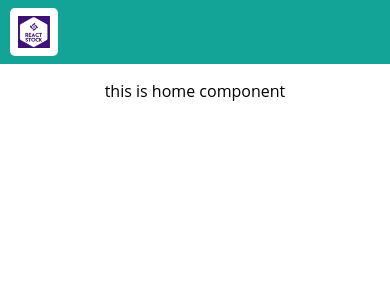
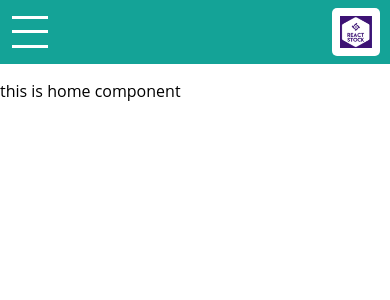
Before and after one commit to lishenyu16/react-stockmarket, a React (Create React App) app in the folder stock-market/: page /#/ in a window 390 px wide. Shown: the top 300 px of the page. Built offline with nearby package versions, Linux system fonts and the light colour scheme.

Commit message:
add backdrop sidedrawer, responsive layout

```diff
--- a/stock-market/src/App.css
+++ /dev/null
@@ -1,3 +0,0 @@
-.App {
-  text-align: center;
-}
--- a/stock-market/src/App.js
+++ b/stock-market/src/App.js
@@ -1,10 +1,19 @@
-import React from 'react';
-import './App.css';
+import React,{useState} from 'react';
 import {Route, Switch, Redirect} from 'react-router-dom'
 import Topbar from './components/Navigation/Topbar/Topbar'
 import Home from './components/Home/Home'
+import SideDrawer from './components/Navigation/SideDrawer/SideDrawer'
 
-const app = (props)=>{
+const App = (props)=>{
+  const [showSideDrawer, setShowSideDrawer] = useState(false)
+
+  const sideDrawerHandler = ()=>{
+    setShowSideDrawer(!showSideDrawer)
+  }
+  const sideDrawerClose = ()=>{
+    setShowSideDrawer(false)
+  }
+
   let routes = (
     <Switch>
       <Route path="/" exact component={Home}></Route>
@@ -14,10 +23,11 @@ const app = (props)=>{
   )
   return (
     <div className="App">
-      <Topbar></Topbar>
+      <Topbar drawerToggleClicked={sideDrawerHandler}></Topbar>
+      <SideDrawer show={showSideDrawer} sideDrawerClicked={sideDrawerClose}></SideDrawer>
       {routes}
     </div>
   );
 }
 
-export default app;
+export default App;
--- /dev/null
+++ b/stock-market/src/components/Navigation/DrawerToggle/DrawerToggle.js
@@ -0,0 +1,14 @@
+import React from 'react'
+import styles from './DrawerToggle.module.css'
+
+const drawerToggle =(props)=>{
+    return (
+        <div onClick={props.drawerToggleClicked} className={styles.DrawerToggle}>
+            <div></div>
+            <div></div>
+            <div></div>
+        </div>
+    )
+}
+
+export default drawerToggle
--- /dev/null
+++ b/stock-market/src/components/Navigation/DrawerToggle/DrawerToggle.module.css
@@ -0,0 +1,22 @@
+.DrawerToggle{
+    width:40px;
+    height:100%;
+    display: flex;
+    flex-direction: column;
+    justify-content: space-around;
+    align-items: center;
+    padding: 10px 0;
+    box-sizing: border-box;
+}
+
+.DrawerToggle div {
+    width: 90%;
+    height: 3px;
+    background-color: white;
+}
+
+@media (min-width: 500px) {
+    .DrawerToggle {
+        display: none;
+    }
+}
--- a/stock-market/src/components/Navigation/Navigation/NavigationItems.js
+++ b/stock-market/src/components/Navigation/Navigation/NavigationItems.js
@@ -2,6 +2,7 @@ import React,{useState,useEffect} from 'react'
 import NavItem from './NavItem'
 import styles from './NavigationItems.module.css'
 
+//used in SideDrawer and Topbar
 const navigationItems = (props)=>{
     let authMethod = <NavItem link="/auth">Sign In</NavItem>
     let me = <NavItem link='/me'>Me</NavItem>
--- a/stock-market/src/components/Navigation/Navigation/NavigationItems.module.css
+++ b/stock-market/src/components/Navigation/Navigation/NavigationItems.module.css
@@ -4,9 +4,10 @@
     display: flex;
     flex-direction: column;
     align-items: center;
-    justify-content: center;
+    justify-content: flex-start;
     list-style: none;
     height:100%;
+    padding:0 0.5rem;
 }
 
 @media(min-width:500px){
--- /dev/null
+++ b/stock-market/src/components/Navigation/SideDrawer/SideDrawer.js
@@ -0,0 +1,23 @@
+import React from 'react'
+import styles from './SideDrawer.module.css'
+import Logo from '../../Logo/Logo'
+import NavigationItems from '../../Navigation/Navigation/NavigationItems'
+import Backdrop from '../../UI/Backdrop/Backdrop'
+
+const sideDrawer = (props)=>{
+    let attachedClasses = [styles.SideDrawer,styles.Close]
+    if(props.show){
+        attachedClasses = [styles.SideDrawer,styles.Open]
+    }
+    return (
+        <React.Fragment>
+            <Backdrop show={props.show} clickBackdrop={props.sideDrawerClicked}></Backdrop>
+            <div className={attachedClasses.join(' ')} onClick={props.sideDrawerClicked}>
+                <Logo height="10%"></Logo>
+                <NavigationItems></NavigationItems>
+            </div>
+        </React.Fragment>
+    )
+}
+
+export default sideDrawer
--- /dev/null
+++ b/stock-market/src/components/Navigation/SideDrawer/SideDrawer.module.css
@@ -0,0 +1,26 @@
+.SideDrawer{
+    position:fixed;
+    top:0;
+    left:0;
+    width:200px;
+    max-width: 70%;
+    height:100%;
+    z-index: 20;
+    background-color:white;
+    padding:32px 16px;
+    box-sizing: border-box;
+    transition: transform 0.3s ease-out;
+}
+
+@media(min-width:500px){
+    .SideDrawer{
+        display: none;
+    }
+}
+
+.Open{
+    transform: translateX(0)
+}
+.Close{
+    transform: translateX(-100%)
+}
--- a/stock-market/src/components/Navigation/Topbar/Topbar.js
+++ b/stock-market/src/components/Navigation/Topbar/Topbar.js
@@ -1,12 +1,13 @@
 import React from 'react'
 import styles from './Topbar.module.css'
+import DrawerToggle from '../DrawerToggle/DrawerToggle'
 import Logo from '../../Logo/Logo'
 import NavigationItems from '../Navigation/NavigationItems'
 
 const topbar = (props)=>{
     return (
         <header className={styles.Topbar}>
-            {/* <DrawerToggle drawerToggleClicked={props.drawerToggleClicked}></DrawerToggle> */}
+            <DrawerToggle drawerToggleClicked={props.drawerToggleClicked}></DrawerToggle>
             <Logo height='75%'></Logo>
             <nav className={styles.DesktopOnly}>
                 <NavigationItems></NavigationItems>
--- /dev/null
+++ b/stock-market/src/components/UI/Backdrop/Backdrop.js
@@ -0,0 +1,12 @@
+import React from 'react'
+import styles from './Backdrop.module.css'
+
+
+//used in SideDrawer
+const Backdrop = (props)=>{
+    return (
+        props.show?<div className={styles.Backdrop} onClick={props.clickBackdrop}></div>:null
+    )
+}
+
+export default Backdrop
--- /dev/null
+++ b/stock-market/src/components/UI/Backdrop/Backdrop.module.css
@@ -0,0 +1,9 @@
+.Backdrop{
+    width:100%;
+    height:100%;
+    position:fixed;
+    top:0;
+    left:0;
+    background-color:rgba(0,0,0,0.5);
+    z-index:10;
+}
```
